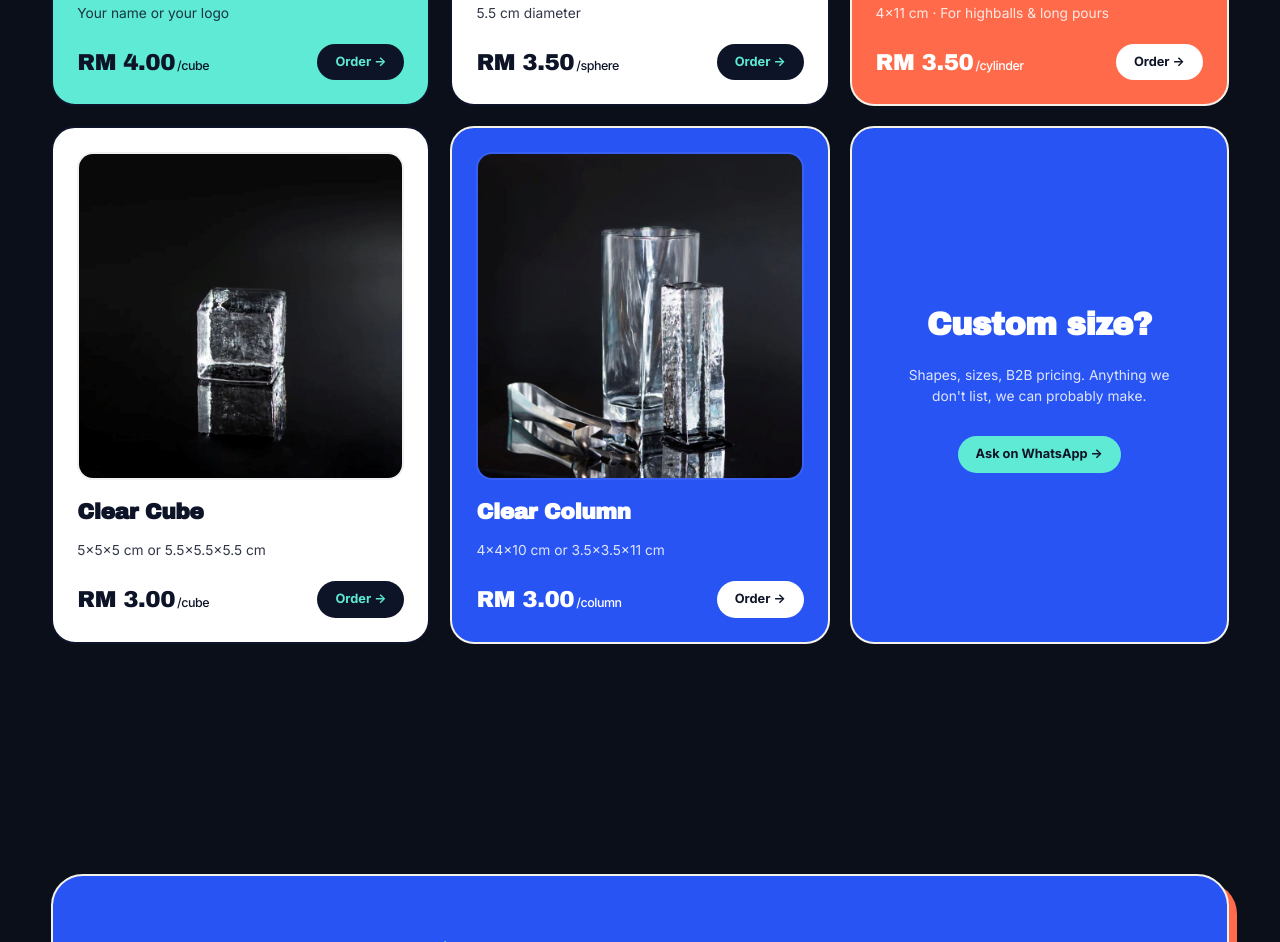
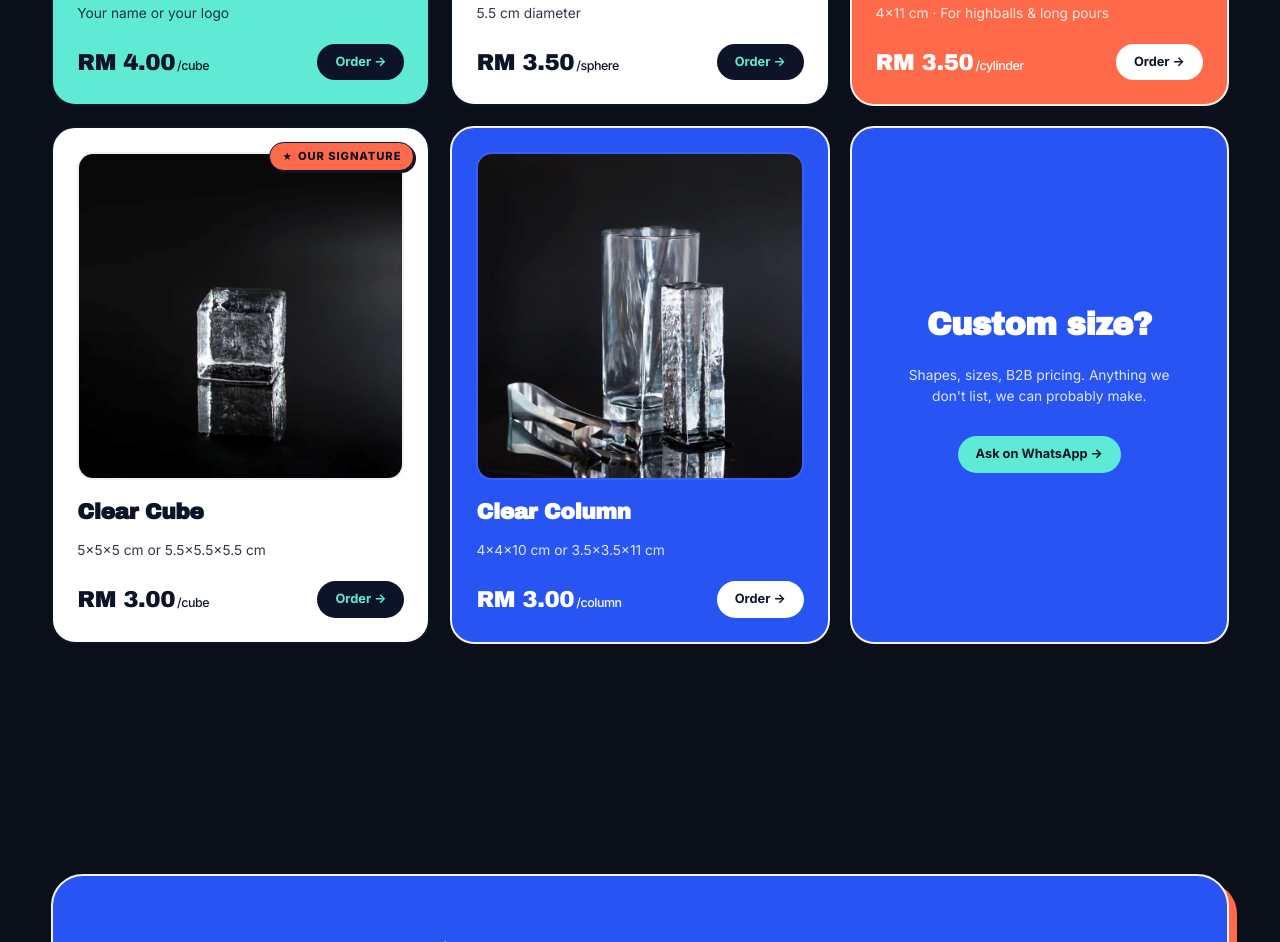
Before and after one commit to hjacklai/clearicesupplier-website, a plain HTML site: page index.html in a window 1280 px wide. Shown: the part 1891-2833 px from the top of the page. Drawn offline with Linux system fonts and the light colour scheme.

Commit message:
Mark Clear Cube as the signature product
The 5 cm clear cube is the workhorse of the lineup, so flag it visually
and verbally as the brand's signature shape.

HOMEPAGE
- New "Our signature" badge added to the cube product card. Uses a new
  .tag--signature CSS modifier: coral pill, ink-deep text, ink-deep
  border, ink-deep box-shadow offset, with a star glyph prefix and
  font-weight 800. Stands out clearly against the other product cards
  while staying in the brand palette.

/products/clear-cube/
- Eyebrow goes from "RM 3.00 PER CUBE" to "OUR SIGNATURE - RM 3.00
  PER CUBE" with a star.
- H1 second-line changes from "The standard" to "Our signature".
- Lede opens with "Our signature shape" so the framing matches.
- Page title now reads "Clear Ice Cube 5cm | Our Signature | RM 3.00 |
  KL & Selangor" for the SERP. Meta description rewritten to lead with
  the signature framing.

The cube was already the most-linked product across the site
(homepage card, footer SHAPES, /clear-ice-for-cocktails/, /clear-ice-for-
whisky/ etc). Now it carries the brand's primary identity signal.

Co-Authored-By: Claude Opus 4.7 (1M context) <noreply@anthropic.com>

```diff
--- a/index.html
+++ b/index.html
@@ -394,8 +394,9 @@
           </li>
 
           <li class="card card--white">
+            <span class="tag tag--signature">Our signature</span>
             <div class="card__media">
-              <img src="assets/cube-clean.jpg" alt="Crystal-clear ice cube 5cm or 5.5cm, Malaysia" loading="lazy" width="800" height="800" />
+              <img src="assets/cube-clean.jpg" alt="Crystal-clear ice cube 5cm or 5.5cm, the Malaysia Clear Ice signature shape" loading="lazy" width="800" height="800" />
             </div>
             <h3 class="card__name">Clear Cube</h3>
             <p class="card__sub">5×5×5 cm or 5.5×5.5×5.5 cm</p>
--- a/styles.css
+++ b/styles.css
@@ -1326,6 +1326,20 @@ body::before {
 .card--yellow .tag     { background: var(--ink-deep); color: var(--mint); }
 .card--white .tag      { background: var(--ink-deep); color: var(--mint); }
 
+/* Signature tag: coral pill, dark text, gentle pulse to draw the eye */
+.tag--signature {
+  background: var(--coral) !important;
+  color: var(--ink-deep) !important;
+  border: 1.5px solid var(--ink-deep);
+  box-shadow: 2px 2px 0 var(--ink-deep);
+  font-weight: 800;
+}
+.tag--signature::before {
+  content: "\2605";
+  margin-right: 5px;
+  font-size: 0.85em;
+}
+
 /* Chip in hero */
 .chip                  { background: var(--mint); color: var(--ink-deep); border-color: var(--ink-deep); }
 .dot--cobalt           { background: var(--cobalt); }
```
Also changed, not shown: products/clear-cube/index.html (+5 -5 lines).
